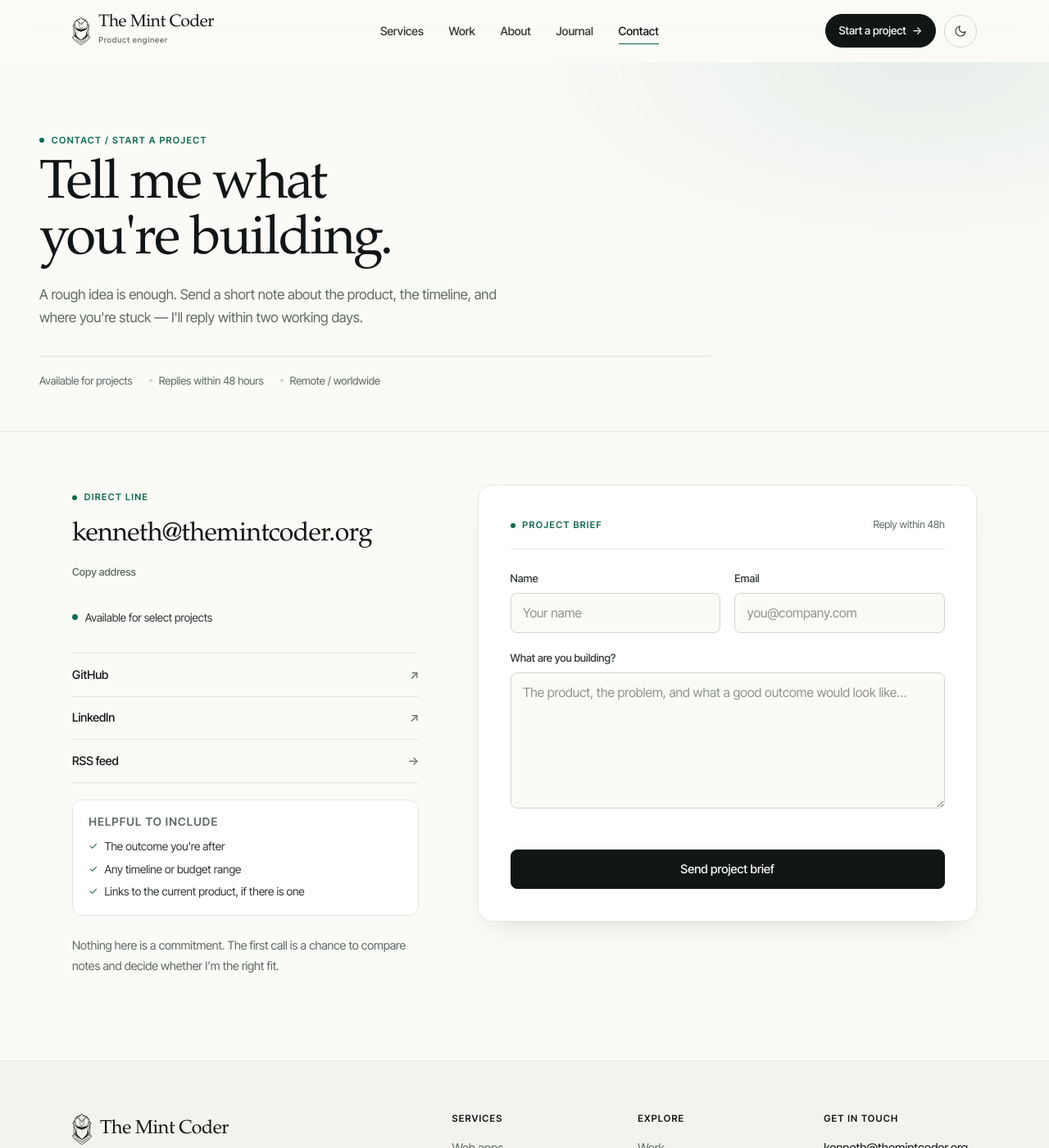
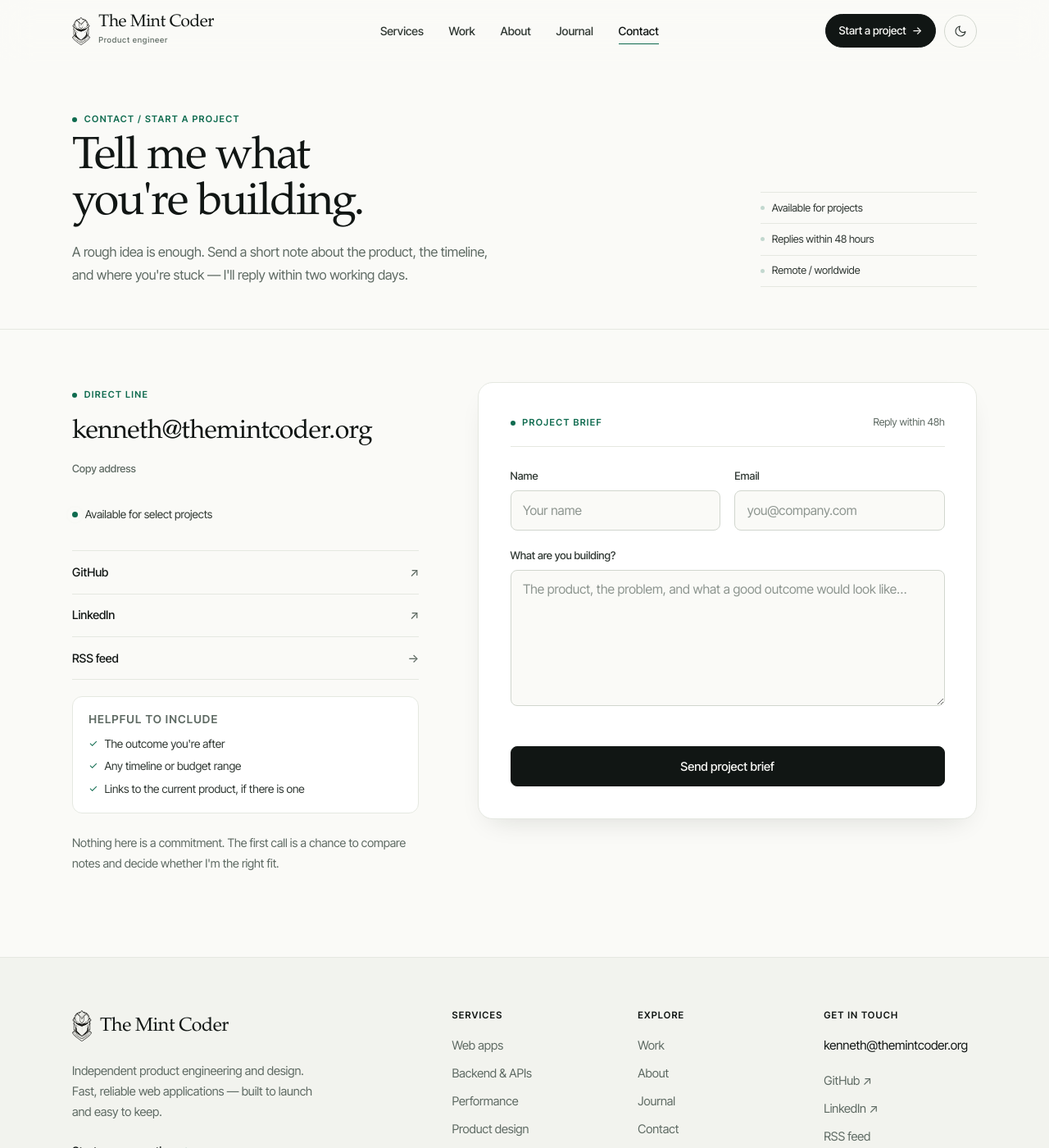
Before and after one commit to kennethkenn/kennethkenn.github.io, a Jekyll site: the page built from contacts.md, in a window 1280 px wide and 1400 px high. Shown: the whole window at 82% size. Built offline with Jekyll 4.4.1, drawn with Linux system fonts in a browser that asks for light colours; some web fonts are replaced.

Commit message:
updated hero section

```diff
--- a/_sass/_chrome.scss
+++ b/_sass/_chrome.scss
@@ -433,70 +433,97 @@ header#site-header {
 // --------------------------------------------------------------------------
 .page-hero {
   position: relative;
-  padding: clamp(3.5rem, 7vw, 6rem) 0 clamp(2.5rem, 4vw, 3.5rem);
-  overflow: hidden;
+  padding: clamp(2.75rem, 5vw, 4.25rem) 0 clamp(2.5rem, 4vw, 3.25rem);
   border-bottom: 1px solid var(--line);
-  background:
-    radial-gradient(680px 320px at 88% 0%, var(--mint-soft), transparent 70%),
-    var(--paper);
+  background: var(--paper);
 
-  .page-hero-inner,
-  .hero-inner {
+  // Two columns: the statement on the left, a short spec sheet on the right.
+  .page-hero-inner {
     position: relative;
     z-index: 1;
-    display: flex;
-    flex-direction: column;
-    align-items: flex-start;
-    max-width: none;
+    display: grid;
+    grid-template-columns: minmax(0, 1fr) minmax(13.5rem, 16.5rem);
+    column-gap: clamp(2rem, 6vw, 5rem);
+    align-items: end;
+  }
+
+  .section-plate {
+    grid-column: 1;
   }
 
   h1 {
-    max-width: 20ch;
-    margin: 1rem 0 1rem;
-    font-size: clamp(2.6rem, 5.2vw, 4.4rem);
+    grid-column: 1;
+    max-width: 18ch;
+    margin: 0.85rem 0 1rem;
+    font-size: clamp(2.4rem, 4.3vw, 3.5rem);
     font-weight: 400;
-    line-height: 1.02;
+    line-height: 1.03;
     letter-spacing: -0.032em;
   }
 
   .hero-tagline {
-    max-width: 58ch;
+    grid-column: 1;
+    max-width: 54ch;
     color: var(--muted);
-    font-size: 1.06rem;
+    font-size: 1.02rem;
     line-height: 1.7;
   }
 
   .page-hero-meta {
+    grid-column: 2;
+    grid-row: 1 / span 3;
+    align-self: end;
     display: flex;
-    flex-wrap: wrap;
-    gap: 0.6rem 1.25rem;
-    width: 100%;
-    max-width: 820px;
-    margin-top: 2rem;
-    padding-top: 1.1rem;
+    flex-direction: column;
+    margin: 0;
+    padding: 0;
     border-top: 1px solid var(--line);
-    color: var(--muted);
+    color: var(--ink-soft);
     font-family: var(--font-body);
-    font-size: 0.82rem;
+    font-size: 0.8rem;
 
     span {
-      display: inline-flex;
+      display: flex;
       align-items: center;
-      gap: 0.5rem;
+      gap: 0.55rem;
+      padding: 0.62rem 0;
+      border-bottom: 1px solid var(--line);
+      line-height: 1.35;
 
-      & + span::before {
+      &::before {
         content: '';
-        width: 4px;
-        height: 4px;
+        flex: 0 0 auto;
+        width: 5px;
+        height: 5px;
         border-radius: 50%;
-        background: var(--line-strong);
+        background: var(--mint-mid);
       }
     }
   }
 
-  @media (max-width: 700px) {
+  @media (max-width: 860px) {
+    padding-top: clamp(2.25rem, 6vw, 3rem);
+
+    .page-hero-inner {
+      display: flex;
+      flex-direction: column;
+      align-items: flex-start;
+    }
+
     h1 {
       max-width: 100%;
+      font-size: clamp(2.3rem, 7.4vw, 3.1rem);
+    }
+
+    .page-hero-meta {
+      width: 100%;
+      margin-top: 1.6rem;
+      font-size: 0.78rem;
+
+      // Only the hero's own rule should close the block at this width.
+      span:last-child {
+        border-bottom: 0;
+      }
     }
   }
 }
```
